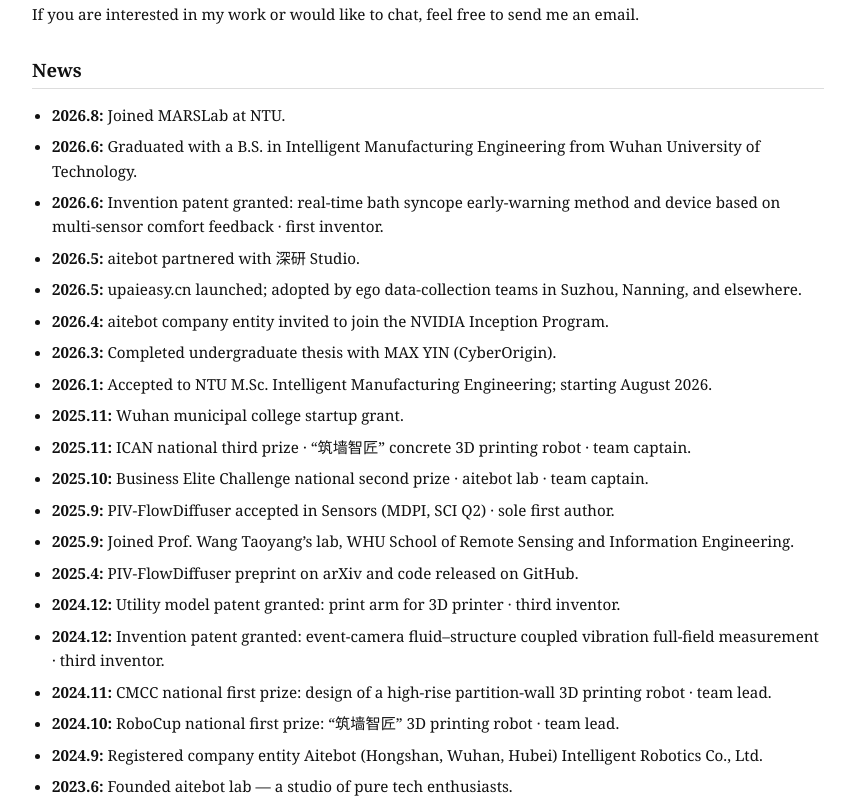
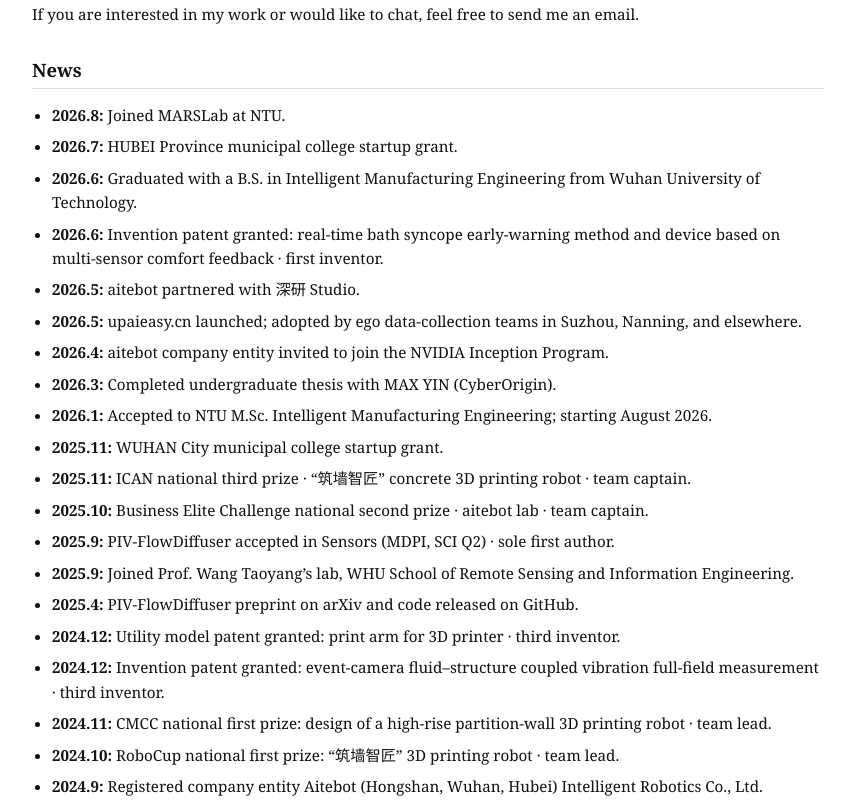
Before and after one commit to Zhu-Qianyu/Zhu-Qianyu, a Vue app: page / in a window 1280 px wide. Shown: the part 720-1520 px from the top of the page, without its empty margins (212-1062 px from the left). Built offline with nearby package versions, Linux system fonts and the light colour scheme.

Commit message:
Update profile.js

```diff
--- a/src/data/profile.js
+++ b/src/data/profile.js
@@ -78,6 +78,7 @@
     ],
     newsItems: [
       { date: '2026.8', text: 'Joined MARSLab at NTU.' },
+      { date: '2026.7', text: 'HUBEI Province municipal college startup grant.' },
       { date: '2026.6', text: 'Graduated with a B.S. in Intelligent Manufacturing Engineering from Wuhan University of Technology.' },
       { date: '2026.6', text: 'Invention patent granted: real-time bath syncope early-warning method and device based on multi-sensor comfort feedback · first inventor.' },
       { date: '2026.5', text: 'aitebot partnered with 深研 Studio.' },
@@ -85,7 +86,7 @@
       { date: '2026.4', text: 'aitebot company entity invited to join the NVIDIA Inception Program.' },
       { date: '2026.3', text: 'Completed undergraduate thesis with MAX YIN (CyberOrigin).' },
       { date: '2026.1', text: 'Accepted to NTU M.Sc. Intelligent Manufacturing Engineering; starting August 2026.' },
-      { date: '2025.11', text: 'Wuhan municipal college startup grant.' },
+      { date: '2025.11', text: 'WUHAN City municipal college startup grant.' },
       { date: '2025.11', text: 'ICAN national third prize · “筑墙智匠” concrete 3D printing robot · team captain.' },
       { date: '2025.10', text: 'Business Elite Challenge national second prize · aitebot lab · team captain.' },
       { date: '2025.9', text: 'PIV-FlowDiffuser accepted in Sensors (MDPI, SCI Q2) · sole first author.' },
@@ -181,6 +182,7 @@
       { title: 'ICAN · National Third Prize · “筑墙智匠” · captain', year: '2025.11' },
       { title: 'Wuhan Municipal College Startup Grant', year: '2025.11' },
       { title: 'NVIDIA Inception Program · invited company entity', year: '2026.4' },
+      { title: 'Hubei Municipal College Startup Grant', year: '2026.7' },
     ],
     misc: {
       hobbies: ['Travel', 'Football', 'Swimming', 'Video games'],
@@ -237,6 +239,7 @@
     ],
     newsItems: [
       { date: '2026.8', text: '加入南洋理工大学 MARSLab 实验室。' },
+      { date: '2026.7', text: '获得湖北省大学生创业扶持资金。' },
       { date: '2026.6', text: '武汉理工大学智能制造工程本科毕业。' },
       { date: '2026.6', text: '发明专利授权：基于多传感器舒适度实时反馈的泡澡晕厥预警方法及装置 · 第一发明人。' },
       { date: '2026.5', text: 'aitebot 与深研 Studio 达成合作。' },
@@ -347,6 +350,7 @@
       { title: 'ICAN 全国三等奖 ·「筑墙智匠」· 队长', year: '2025.11' },
       { title: '武汉市大学生创业扶持资金', year: '2025.11' },
       { title: 'NVIDIA Inception 初创加速 · 公司主体受邀', year: '2026.4' },
+      { title: '湖北省大学生创业扶持资金', year: '2026.7' },
     ],
     misc: {
       hobbies: ['旅游', '足球', '游泳', '电子游戏'],
```
